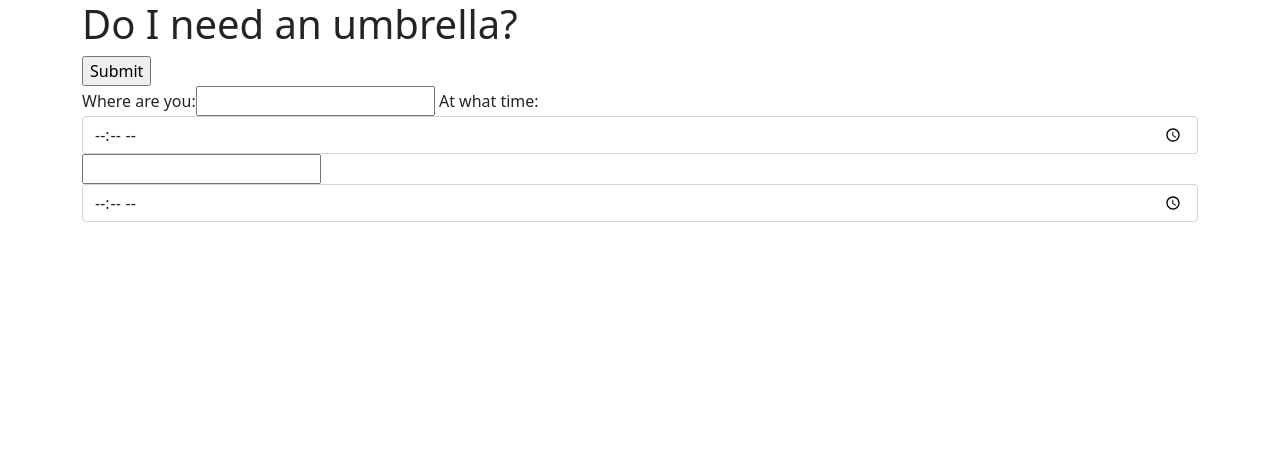
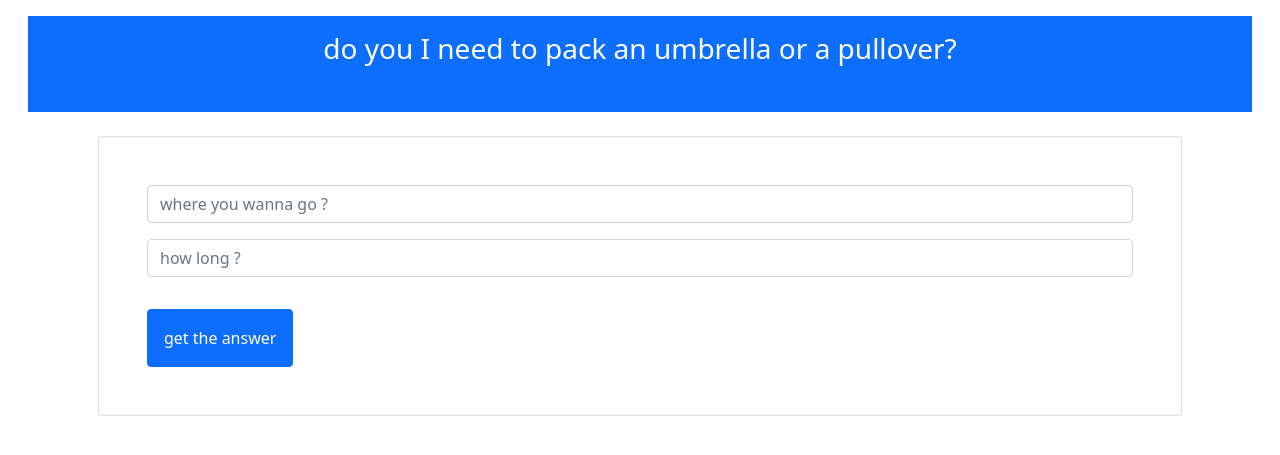
Before and after one commit to Dominik2812/django_umbrella, a Django app: page /umbrella in a window 1280 px wide. Shown: the top 455 px of the page. Run offline with Django 3.2, Linux system fonts and the light colour scheme; some libraries are stand-ins or nearby versions.

Commit message:
full version with umbrella and pullover, source weatherapi.com

```diff
--- a/templates/umbrella_app/index.html
+++ b/templates/umbrella_app/index.html
@@ -1,4 +1,3 @@
-{% load widget_tweaks %}
 <!DOCTYPE html>
 
 
@@ -12,60 +11,155 @@
 
   <link href="https://cdn.jsdelivr.net/npm/bootstrap@5.0.0-beta3/dist/css/bootstrap.min.css" rel="stylesheet"
     integrity="sha384-eOJMYsd53ii+scO/bJGFsiCZc+5NDVN2yr8+0RDqr0Ql0h+rP48ckxlpbzKgwra6" crossorigin="anonymous">
-  <script src="https://cdn.jsdelivr.net/npm/bootstrap@5.0.0-beta3/dist/js/bootstrap.bundle.min.js"
-    integrity="sha384-JEW9xMcG8R+pH31jmWH6WWP0WintQrMb4s7ZOdauHnUtxwoG2vI5DkLtS3qm9Ekf"
-    crossorigin="anonymous"></script>
-  <script src="https://cdn.jsdelivr.net/npm/@popperjs/core@2.9.1/dist/umd/popper.min.js"
-    integrity="sha384-SR1sx49pcuLnqZUnnPwx6FCym0wLsk5JZuNx2bPPENzswTNFaQU1RDvt3wT4gWFG"
-    crossorigin="anonymous"></script>
-  <script src="https://stackpath.bootstrapcdn.com/bootstrap/4.1.3/js/bootstrap.min.js"
-    integrity="sha384-ChfqqxuZUCnJSK3+MXmPNIyE6ZbWh2IMqE241rYiqJxyMiZ6OW/JmZQ5stwEULTy"
-    crossorigin="anonymous"></script>
-
 </head>
 
 <body>
 
+  <div class="container-fluid">
+    <div class="d-flex justify-content-center">
+      <div class="card-body">
+        <h3 class="mb-2 bg-primary text-white h-25 p-3 text-center">
+          do you I need to pack an umbrella or a pullover?
+        </h3>
+
+        <div class="container">
+          <div class="d-flex flex-column justify-content-center ">
 
 
-  <div class="container">
 
-    <h1>Do I need an umbrella?</h1>
-    <form method="post">
+            <div class="card m-3 p-3" style="width: ; height: auto;">
+
+              <div class="card-body">
+
+                <form method="POST">
                   {% csrf_token %}
-      <!-- {{ form.as_p }} -->
-      <div class="field">
-        <div class="control">
-          {% render_field form.where_are_you class="form-control" %}
+                  <div class="field has-addons">
+                    <div class="m-3">
+                      {{ form.where_you_wanna_go }}
+                    </div>
+                    <div class="m-3 ">
+                      {{ form.number_of_days }}
+                    </div>
+
+                    <button type="submit" class="btn btn-primary m-3 p-3">
+                      get the answer
+                    </button>
+
+                  </div>
+                </form>
               </div>
             </div>
 
+            {% if error %}
+            <div class="card m-3" style="width: 18rem; height: auto;">
+              <div class="card-body">
+                <h2 class="card-title"> Error: </h2>
+                <p> {{ error }}</p>
+              </div>
+            </div>
+            {% endif %}
 
-      <div class="field">
-        <div class="control">
-          {% render_field form.at_what_time class="form-control" style="width:100px;" %}
+
+            {% if temperature is not None %}
+            <div class="d-flex align-content-center flex-wrap">
+
+
+              <div class="card m-3" style="width: 18rem; height: auto;">
+                <div class="card-body">
+
+                  <h2 class="card-title">Current Weather</h2>
+
+                  <img src=" {{ icon }} " alt="{{ icon }}">
+                  <p>Temperature (actual): {{ temperature }}°C</p>
+                  <p>Temperature (felt): {{ temperature_felt }}°C </p>
+
                 </div>
               </div>
 
-      <input type="submit" value="Submit">
-    </form>
-    <div>
-      {% if form_data %}
-      {{form_data}}
-      {% for data in form_data %}
+              {% if umbrella_necessary %}
+              <div class="card m-3" style="width: 25rem; height: auto;">
+                <div class="card-body">
+                  <h2>Better bring an umbrella!</h2>
+                  <div class="box">
+                    because on the following days the probability for rain is higher than 50 %:
+                    <table class="table">
+                      <thead>
+                        <th scope="col">Date</th>
+                        <th scope="col">Probability</th>
+                        </tr>
+                      </thead>
+                      <tbody>
+                        {% for day in umbrella_days%}
+                        <tr>
+                          <td>{{ day.0 }}</td>
+                          <td>{{ day.1 }} %</td>
+                        </tr>
 
-      {{ data }}
-      {% endfor %}
+                        {% endfor%}
+                      </tbody>
+                    </table>
+
+                  </div>
+                </div>
+              </div>
+              {% else %}
+              <div class="card m-3" style="width: 18rem; height: auto;">
+                <div class="card-body">
+                  <h2>No need for an umbrella!</h2>
+                </div>
+              </div>
+              {% endif %}
+
+              {% if pullover_necessary %}
+              <div class="card m-3" style="width: 25rem; height: auto;">
+                <div class="card-body">
+                  <h2>Better bring an pullover!</h2>
+                  <div class="box">
+                    because on the following days minimum temperature is lower than 15°C:
+                    <table class="table">
+                      <thead>
+                        <th scope="col">Date</th>
+                        <th scope="col">min. Temperature</th>
+                        </tr>
+                      </thead>
+                      <tbody>
+                        {% for day in pullover_days%}
+                        <tr>
+                          <td>{{ day.0 }}</td>
+                          <td>{{ day.1 }} °C</td>
+                        </tr>
+
+                        {% endfor%}
+                      </tbody>
+                    </table>
+
+                  </div>
+                </div>
+              </div>
+              {% else %}
+              <div class="card m-3" style="width: auto; height: auto;">
+                <div class="card-body">
+                  <h2>No need for a pullover!</h2>
+                </div>
+              </div>
               {% endif %}
 
             </div>
+            {% endif %}
 
 
 
+
+
+
+          </div>
+        </div>
+
+      </div>
+    </div>
   </div>
 
 
 </body>
 
-
 </html>
--- a/umbrella_app/forms.py
+++ b/umbrella_app/forms.py
@@ -3,9 +3,13 @@ from django import forms
 
 class LocationForm(forms.Form):
 
-    where_are_you = (
-        forms.CharField()
-    )  # widget=forms.TextInput(attrs={"class": "form-control"})
-    at_what_time = forms.TimeField(
-        widget=forms.TimeInput(attrs={"class": "form-control", "type": "time"})
+    where_you_wanna_go = forms.CharField(
+        widget=forms.TextInput(
+            attrs={"class": "form-control", "placeholder": "where you wanna go ?"}
+        )
     )
+    number_of_days = forms.IntegerField(
+        widget=forms.TextInput(
+            attrs={"class": "form-control", "placeholder": "how long ?"}
+        )
+    )
--- a/umbrella_app/views.py
+++ b/umbrella_app/views.py
@@ -4,46 +4,163 @@ from django.views.generic import TemplateView, FormView
 from django.views.generic.edit import BaseFormView, TemplateResponseMixin
 from .forms import LocationForm
 
+import requests
+import json
+
+
 # Create your views here.
 class IndexView(TemplateView):
     template_name = "umbrella_app/index.html"
 
 
-class LocationFormView(FormView, TemplateResponseMixin):
+class LocationFormView(FormView):
     template_name = "umbrella_app/index.html"
     form_class = LocationForm
-    success_url = "umbrella"
 
-    def get(self, request, *args, **kwargs):
+    def form_valid(self, form):
+        context = self.get_context_data()
+        (
+            error,
+            umbrella_necessary,
+            umbrella_days,
+            pullover_necessary,
+            pullover_days,
+            current_weather,
+        ) = self.get_forecast(form)
+        context["umbrella_necessary"] = umbrella_necessary
+        context["umbrella_days"] = umbrella_days
 
-        form_view = FormView.get(self, request, *args, **kwargs)
-        form_data = form_view.context_data["form"]
+        context["pullover_necessary"] = pullover_necessary
+        context["pullover_days"] = pullover_days
+        if error == None:
+            # get the forecast  from weatherapi.com and calculate whether an umbrella is necessary
+            context["icon"] = current_weather[0]
+            context["temperature"] = current_weather[1]
+            context["temperature_felt"] = current_weather[2]
+        else:
+            context["error"] = error
 
-        unknown = form_view.context_data["form"]
-        object_methods = [
-            method_name
-            for method_name in dir(unknown)
-            if callable(getattr(unknown, method_name))
-        ]
+        return self.render_to_response(context)
 
-        print(object_methods)
-        # listView = BaseListView.get(self, request, *args, **kwargs)
-        # Uhrat_what_time = self.request.POST["at_what_time"]
-        # where_are_you = self.request.POST["where_are_you"]
+    def get_context_data(self, **kwargs):
+        context = super().get_context_data()
+        context["umbrella_necessary"] = None
+        return context
 
-        # formData = {"at_what_time": Uhrat_what_time, "where_are_you": where_are_you}
-        # print(formData)
-        # listData = listView.context_data['object_list']
-        return render(request, self.template_name, {"form_data": form_data})
+    def get_forecast(self, form):
+        # retrieve data from the form
+        city = form.cleaned_data["where_you_wanna_go"]
+        number_of_days = form.cleaned_data["number_of_days"]
 
-    # def form_valid(self, form):
-    #     time = form.cleaned_data["at_what_time"]
-    #     print("form_valid---------------", self.request.POST)
-    #     return super(LocationFormView, self).form_valid(form)
+        # retrieve weather data from weatherapi.com
+        my_API_key = "191078502d13460888194125212704"
+        url = "http://api.weatherapi.com/v1/forecast.json?key={}&q={}&days={}&aqi=no&alerts=no"
+        forecast_response = requests.get(
+            url.format(my_API_key, city, number_of_days)
+        ).json()
 
-    # def get_context_data(self, form, **kwargs):
-    #     time = form.cleaned_data["at_what_time"]
-    #     context = super(LocationFormView, self).get_context_data(form,**kwargs)
-    #     print("getContext---------------", self.request.POST, time)
-    #     # print(kwargs)
-    #     return context
+        # select desired information
+        if "error" not in forecast_response.keys():
+            error = None
+            current_weather = forecast_response["current"]
+            current_weather = [
+                current_weather["condition"]["icon"],
+                int(current_weather["temp_c"]),
+                int(current_weather["feelslike_c"]),
+            ]
+            days = forecast_response["forecast"]["forecastday"]
+
+            umbrella_necessary = False
+            umbrella_days = []
+            pullover_necessary = False
+            pullover_days = []
+            for day in days:
+                if int(day["day"]["daily_chance_of_rain"]) > 50:
+                    umbrella_necessary = True
+                    umbrella_days.append(
+                        (
+                            day["date"],
+                            int(
+                                day["day"]["daily_chance_of_rain"],
+                            ),
+                        )
+                    )
+
+                if int(day["day"]["mintemp_c"]) < 15:
+                    pullover_necessary = True
+                    pullover_days.append(
+                        (
+                            day["date"],
+                            int(
+                                day["day"]["mintemp_c"],
+                            ),
+                        )
+                    )
+            return (
+                error,
+                umbrella_necessary,
+                umbrella_days,
+                pullover_necessary,
+                pullover_days,
+                current_weather,
+            )
+        else:
+            error = forecast_response["error"]
+            return error, None, None, None
+
+
+#####################################################################################
+################## API from openweathermap :
+# ################ forcast-API-key does not work,
+################## probably due to fees.
+#####################################################################################
+
+# def form_valid(self, form):
+#     context = self.get_context_data()
+#     # get the forecast  from weatherapi.com and calculate whether an umbrella is necessary
+#     umbrella_necessary, umbrella_days, current_weather = self.get_forecast(form)
+#     context["umbrella_necessary"] = umbrella_necessary
+#     context["umbrella_days"] = umbrella_days
+
+#     context["icon"] = current_weather[0]
+#     context["temperature"] = current_weather[1]
+#     context["temperature_felt"] = current_weather[2]
+
+#     # # get the forecast  from omw.com and calculate whether an umbrella is necessary
+#     # error, current_weather = self.get_weather_data_from_owm(form)
+#     # if error == False:
+#     #     for parameter in current_weather:
+#     #         context[parameter] = current_weather[parameter]
+#     # else:
+#     #     context["error"] = current_weather
+
+#     return self.render_to_response(context)
+# def get_weather_data_from_owm(self, form):
+#     city = form.cleaned_data["where_you_wanna_go"]
+#     my_API_key_current = "e9ab476fc6beabeeb04cba1097a498f5"
+#     my_API_key_forecast = "3bbf0887018d6ff4786e9436906e4ee8"
+
+#     url = (
+#         "http://api.openweathermap.org/data/2.5/weather?q={}&units=metric&appid={}"
+#     )
+#     forecast_url = (
+#         "http://pro.openweathermap.org/data/2.5/forecast/hourly?q={}&appid={}"
+#     )
+
+#     response_for_current = requests.get(url.format(city, my_API_key_current)).json()
+#     response_for_forecast = requests.get(
+#         forecast_url.format(city, my_API_key_forecast)
+#     ).json()
+
+#     if response_for_current["cod"] != "404":
+#         error = False
+#         current_weather = {
+#             "temperature": int(response_for_current["main"]["temp"]),
+#             "description": response_for_current["weather"][0]["description"],
+#         }
+#     else:
+#         error = True
+#         current_weather = {
+#             "Can't retreive weather data: Invalid API key. Please see http://openweathermap.org/faq#error401 for more info."
+#         }
+#     return error, current_weather
```
Lines whose indentation alone changed are shown as unchanged.
